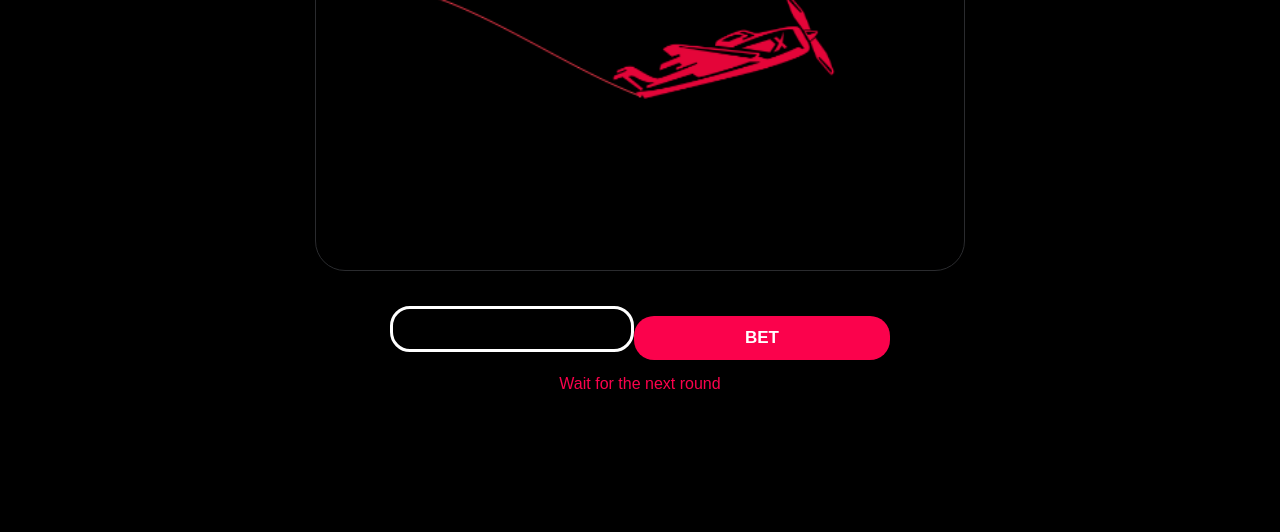
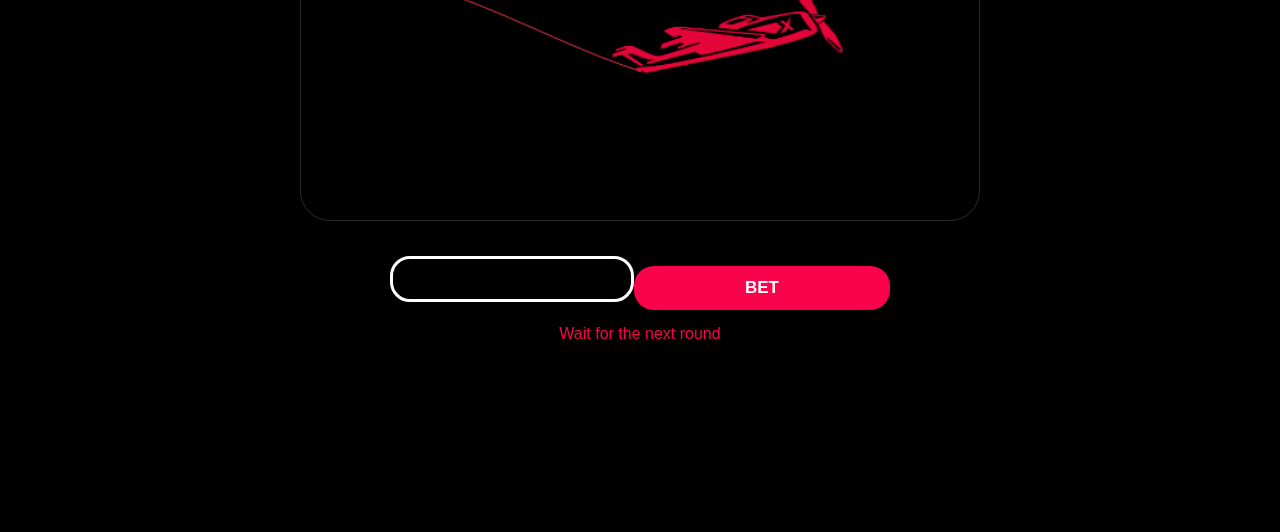
Before and after one commit to mikyza/newaviator, a plain HTML site: page index.html in a window 1280 px wide. Shown: the part 268-800 px from the top of the page. Drawn offline with Linux system fonts and the light colour scheme.

Commit message:
Update style.css

```diff
--- a/style.css
+++ b/style.css
@@ -137,9 +137,9 @@ input[type=number] {
 
 /* Game Canvas */
 #canvas {
-    width: 650px;
+    width: 100%;
 
-    height: 350px;
+    height: 300px;
     aspect-ratio: 2 / 1;
     border: 1px solid #2a2b2e;
     border-radius: 30px;
```
